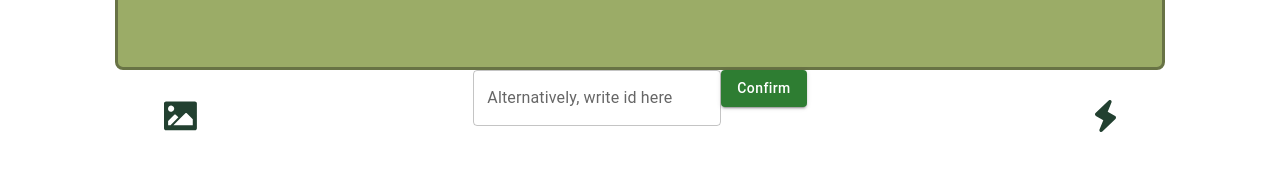
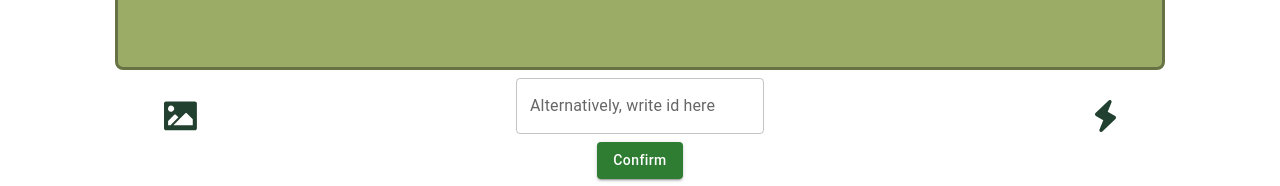
Before and after one commit to WADSFinalProject/Moringo-FE, a React (Vite) app: page /harbor/scan in a window 1280 px wide. Shown: the part 611-797 px from the top of the page. Built offline with nearby package versions, Linux system fonts and the light colour scheme.

Commit message:
Update HarborScanPage.css

```diff
--- a/src/Harbor/styles/HarborScanPage.css
+++ b/src/Harbor/styles/HarborScanPage.css
@@ -117,3 +117,13 @@
   width: 93%;
   justify-content: space-between;
 }
+
+.area-below-scanning {
+  display: flex;
+  width: 90%;
+  justify-content: center;
+  align-items: center;
+  flex-direction: column;
+  gap: 1vh;
+  margin-top: 1vh;
+}
```
